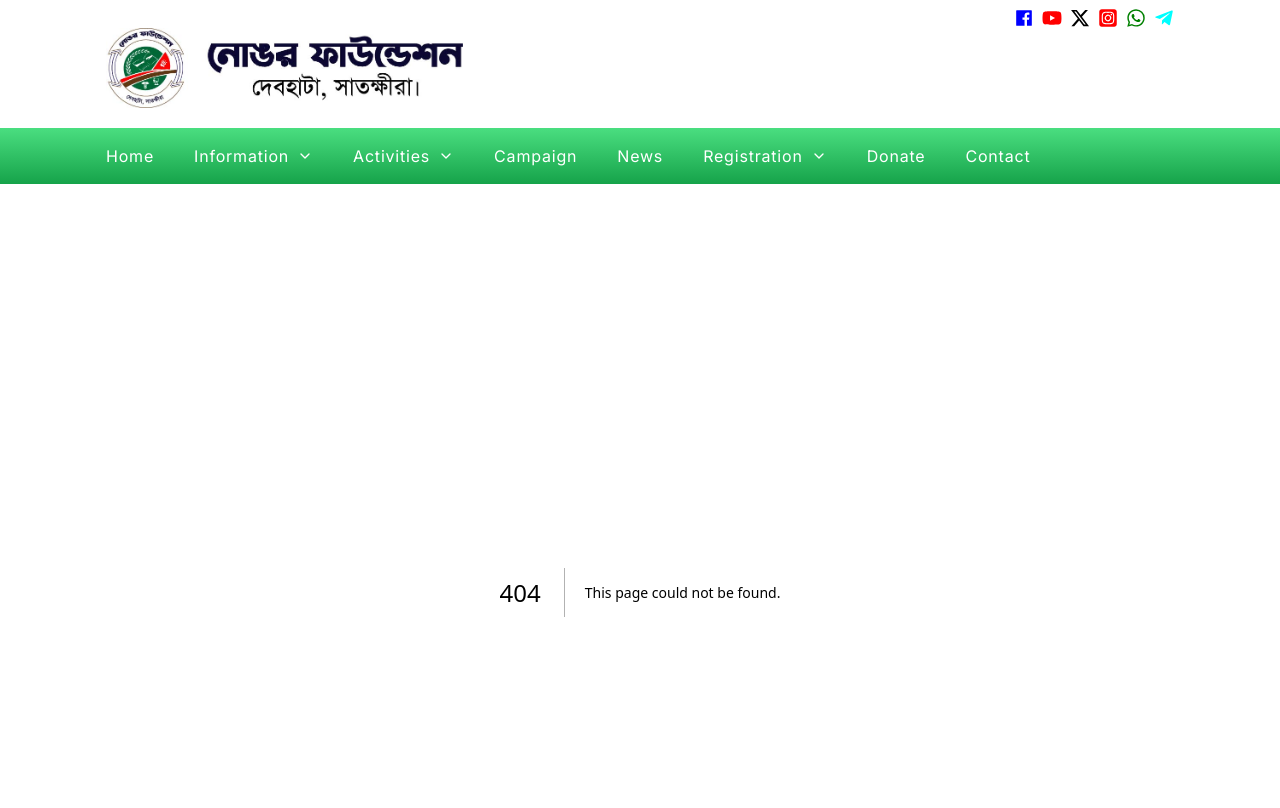
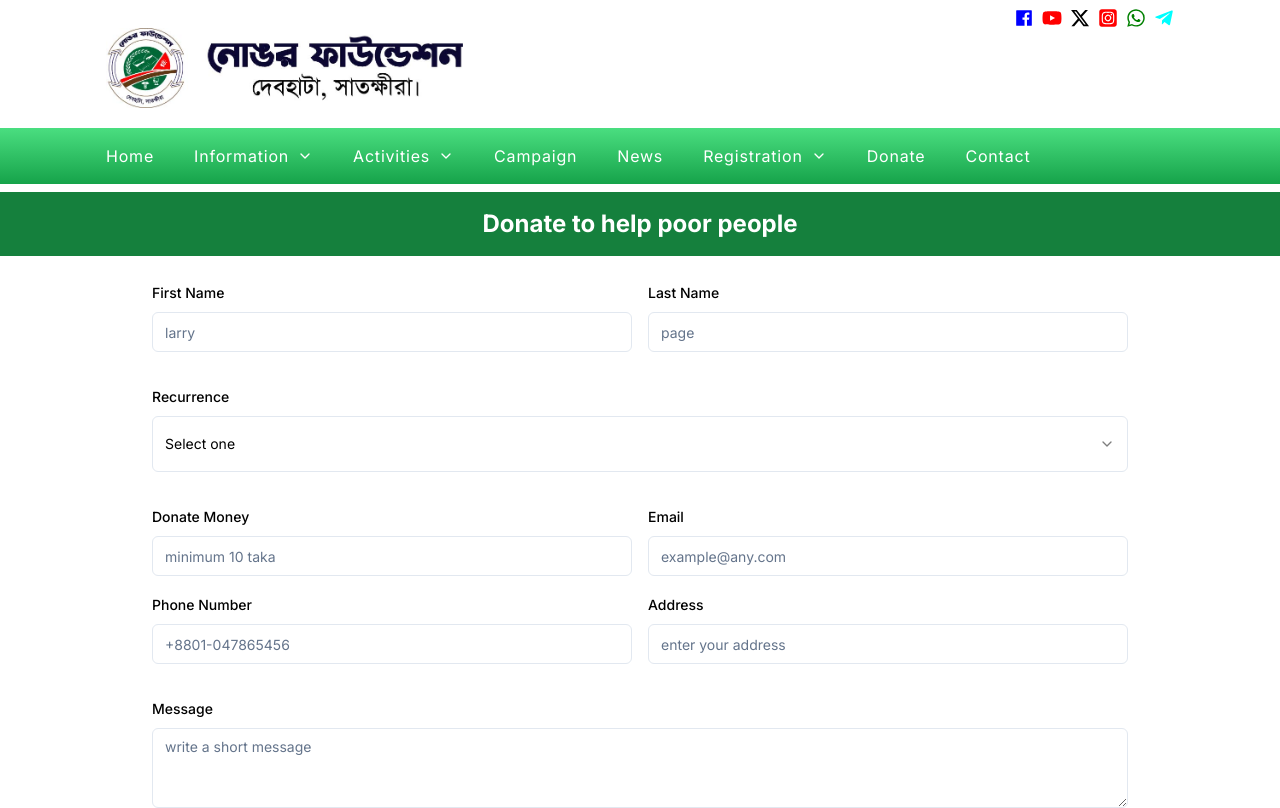
Before and after one commit to ibrahimk4111/non-gor-foundation, a Next.js app: page /donate in a window 1280 px wide. Before the commit this address had no page. Shown: the top 808 px of the page. Built offline with nearby package versions, Linux system fonts and the light colour scheme.

Commit message:
[Done] donate form

```diff
--- /dev/null
+++ b/app/donate/page.tsx
@@ -0,0 +1,15 @@
+import DonateForm from "@/components/donate/Donate";
+
+
+const Donate = () => {
+    return (
+        <div>
+            <h2 className="bg-green-700 text-white py-4 text-2xl font-bold text-center">Donate to help poor people</h2>
+            <div className="max-w-5xl mx-auto">
+                <DonateForm />
+            </div>
+        </div>
+    );
+};
+
+export default Donate;
--- /dev/null
+++ b/components/donate/Donate.tsx
@@ -0,0 +1,177 @@
+"use client"
+
+import { zodResolver } from "@hookform/resolvers/zod"
+import { useForm } from "react-hook-form"
+import { z } from "zod"
+import { donateFormSchema } from "./donate_schema/Schema";
+import { Button } from "@/components/ui/button"
+import {
+    Form,
+    FormControl,
+    FormField,
+    FormItem,
+    FormLabel,
+    FormMessage,
+} from "@/components/ui/form"
+import { Input } from "@/components/ui/input"
+import {
+    Select,
+    SelectContent,
+    SelectItem,
+    SelectTrigger,
+    SelectValue,
+} from "@/components/ui/select"
+import { Textarea } from "@/components/ui/textarea"
+
+
+const DonateForm = () => {
+    const form = useForm<z.infer<typeof donateFormSchema>>({
+        resolver: zodResolver(donateFormSchema),
+        defaultValues: {
+            firstName: "",
+            lastName: "",
+            donateMoney: "",
+            recurrence: "",
+            message: "",
+            email: "",
+            address: "",
+            phoneNumber: "",
+        },
+    })
+
+    // 2. Define a submit handler.
+    function onSubmit(values: z.infer<typeof donateFormSchema>) {
+        // Do something with the form values.
+        // ✅ This will be type-safe and validated.
+        console.log(values)
+    }
+    return (
+        <div className="px-0 md:px-6 my-6">
+            <Form {...form}>
+                <form onSubmit={form.handleSubmit(onSubmit)} className="space-y-8">
+                    <div className="grid grid-cols-1 md:grid-cols-2 gap-4">
+                        <FormField
+                            control={form.control}
+                            name="firstName"
+                            render={({ field }) => (
+                                <FormItem>
+                                    <FormLabel>First Name</FormLabel>
+                                    <FormControl>
+                                        <Input placeholder="larry" {...field} />
+                                    </FormControl>
+                                    <FormMessage />
+                                </FormItem>
+                            )}
+                        />
+                        <FormField
+                            control={form.control}
+                            name="lastName"
+                            render={({ field }) => (
+                                <FormItem>
+                                    <FormLabel>Last Name</FormLabel>
+                                    <FormControl>
+                                        <Input placeholder="page" {...field} />
+                                    </FormControl>
+                                    <FormMessage />
+                                </FormItem>
+                            )}
+                        />
+                    </div>
+                    <FormField
+                        control={form.control}
+                        name="recurrence"
+                        render={({ field }) => (
+                            <FormItem>
+                                <FormLabel>Recurrence</FormLabel>
+                                <FormControl>
+                                    <Select onValueChange={field.onChange} defaultValue={field.value}>
+                                        <SelectTrigger className="w-full">
+                                            <SelectValue placeholder="Select one" />
+                                        </SelectTrigger>
+                                        <SelectContent>
+                                            <SelectItem value="one-time">One-time</SelectItem>
+                                            <SelectItem value="weekly">Weekly</SelectItem>
+                                            <SelectItem value="monthly">Monthly</SelectItem>
+                                            <SelectItem value="yearly">Yearly</SelectItem>
+                                        </SelectContent>
+                                    </Select>
+                                </FormControl>
+                                <FormMessage />
+                            </FormItem>
+                        )}
+                    />
+                    <div className="grid grid-cols-1 md:grid-cols-2 gap-4">
+                        <FormField
+                            control={form.control}
+                            name="donateMoney"
+                            render={({ field }) => (
+                                <FormItem>
+                                    <FormLabel>Donate Money</FormLabel>
+                                    <FormControl>
+                                        <Input type={"number"} placeholder="minimum 10 taka" {...field} />
+                                    </FormControl>
+                                    <FormMessage />
+                                </FormItem>
+                            )}
+                        />
+                        <FormField
+                            control={form.control}
+                            name="email"
+                            render={({ field }) => (
+                                <FormItem>
+                                    <FormLabel>Email</FormLabel>
+                                    <FormControl>
+                                        <Input placeholder="example@any.com" {...field} />
+                                    </FormControl>
+                                    <FormMessage />
+                                </FormItem>
+                            )}
+                        />
+                        <FormField
+                            control={form.control}
+                            name="phoneNumber"
+                            render={({ field }) => (
+                                <FormItem>
+                                    <FormLabel>Phone Number</FormLabel>
+                                    <FormControl>
+                                        <Input type={"number"} placeholder="+8801-047865456" {...field} />
+                                    </FormControl>
+                                    <FormMessage />
+                                </FormItem>
+                            )}
+                        />
+                        <FormField
+                            control={form.control}
+                            name="address"
+                            render={({ field }) => (
+                                <FormItem>
+                                    <FormLabel>Address</FormLabel>
+                                    <FormControl>
+                                        <Input placeholder="enter your address" {...field} />
+                                    </FormControl>
+                                    <FormMessage />
+                                </FormItem>
+                            )}
+                        />
+                    </div>
+                    <FormField
+                        control={form.control}
+                        name="message"
+                        render={({ field }) => (
+                            <FormItem>
+                                <FormLabel>Message</FormLabel>
+                                <FormControl>
+                                    <Textarea placeholder="write a short message" {...field} />
+                                </FormControl>
+                                <FormMessage />
+                            </FormItem>
+                        )}
+                    />
+                    <Button className="w-full bg-gradient-to-t from-green-600 to-green-300 text-white py-6 text-md" type="submit">Donate</Button>
+                </form>
+            </Form>
+        </div>
+    );
+};
+
+export default DonateForm;
--- /dev/null
+++ b/components/donate/donate_schema/Schema.tsx
@@ -0,0 +1,26 @@
+"use client"
+
+import { z } from "zod"
+
+export const donateFormSchema = z.object({
+    firstName: z.string().min(2, {
+        message: "its must be at least 2 characters"
+    }).max(20, {
+        message: "it cannot exceed 20 characters"
+    }),
+    lastName: z.string().min(2, {
+        message: "its must be at least 2 characters"
+    }).max(20, {
+        message: "it cannot exceed 20 characters"
+    }),
+    donateMoney: z.string(),
+    recurrence: z.string(),
+    message: z.string().min(10, {
+        message: "this message must be at least 10 characters"
+    }).max(200, {
+        message: "this message cannot exceed 200 characters"
+    }),
+    email: z.string(),
+    address: z.string(),
+    phoneNumber: z.string(),
+})
--- a/components/ui/select.tsx
+++ b/components/ui/select.tsx
@@ -77,7 +77,7 @@ const SelectContent = React.forwardRef<
       className={cn(
         "relative z-50 max-h-96 min-w-[8rem] overflow-hidden rounded-md border border-slate-200 bg-white text-slate-950 shadow-md data-[state=open]:animate-in data-[state=closed]:animate-out data-[state=closed]:fade-out-0 data-[state=open]:fade-in-0 data-[state=closed]:zoom-out-95 data-[state=open]:zoom-in-95 data-[side=bottom]:slide-in-from-top-2 data-[side=left]:slide-in-from-right-2 data-[side=right]:slide-in-from-left-2 data-[side=top]:slide-in-from-bottom-2 dark:border-slate-800 dark:bg-slate-950 dark:text-slate-50",
         position === "popper" &&
-          "data-[side=bottom]:translate-y-1 data-[side=left]:-translate-x-1 data-[side=right]:translate-x-1 data-[side=top]:-translate-y-1",
+        "data-[side=bottom]:translate-y-1 data-[side=left]:-translate-x-1 data-[side=right]:translate-x-1 data-[side=top]:-translate-y-1",
         className
       )}
       position={position}
@@ -88,7 +88,7 @@ const SelectContent = React.forwardRef<
         className={cn(
           "p-1",
           position === "popper" &&
-            "h-[var(--radix-select-trigger-height)] w-full min-w-[var(--radix-select-trigger-width)]"
+          "h-[var(--radix-select-trigger-height)] w-full min-w-[var(--radix-select-trigger-width)]"
         )}
       >
         {children}
--- /dev/null
+++ b/components/ui/textarea.tsx
@@ -0,0 +1,24 @@
+import * as React from "react"
+
+import { cn } from "@/lib/utils"
+
+export interface TextareaProps
+  extends React.TextareaHTMLAttributes<HTMLTextAreaElement> {}
+
+const Textarea = React.forwardRef<HTMLTextAreaElement, TextareaProps>(
+  ({ className, ...props }, ref) => {
+    return (
+      <textarea
+        className={cn(
+          "flex min-h-[80px] w-full rounded-md border border-slate-200 bg-white px-3 py-2 text-sm ring-offset-white placeholder:text-slate-500 focus-visible:outline-none focus-visible:ring-2 focus-visible:ring-slate-950 focus-visible:ring-offset-2 disabled:cursor-not-allowed disabled:opacity-50 dark:border-slate-800 dark:bg-slate-950 dark:ring-offset-slate-950 dark:placeholder:text-slate-400 dark:focus-visible:ring-slate-300",
+          className
+        )}
+        ref={ref}
+        {...props}
+      />
+    )
+  }
+)
+Textarea.displayName = "Textarea"
+
+export { Textarea }
--- a/utils/paths.ts
+++ b/utils/paths.ts
@@ -25,6 +25,6 @@ export const paths = {
     lifetime_member: "/contact",
     donor_member: "/contact",
   },
-  donate: "/gallery",
+  donate: "/donate",
   contact: "/contact",
 };
```
